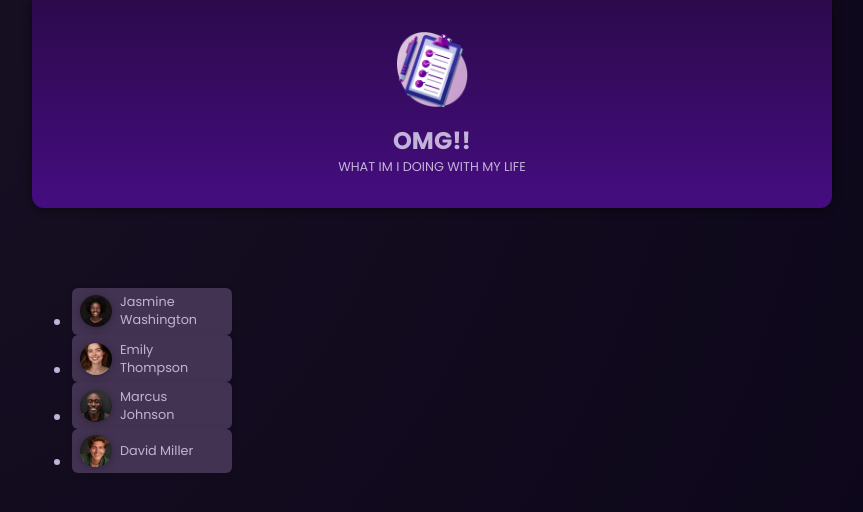
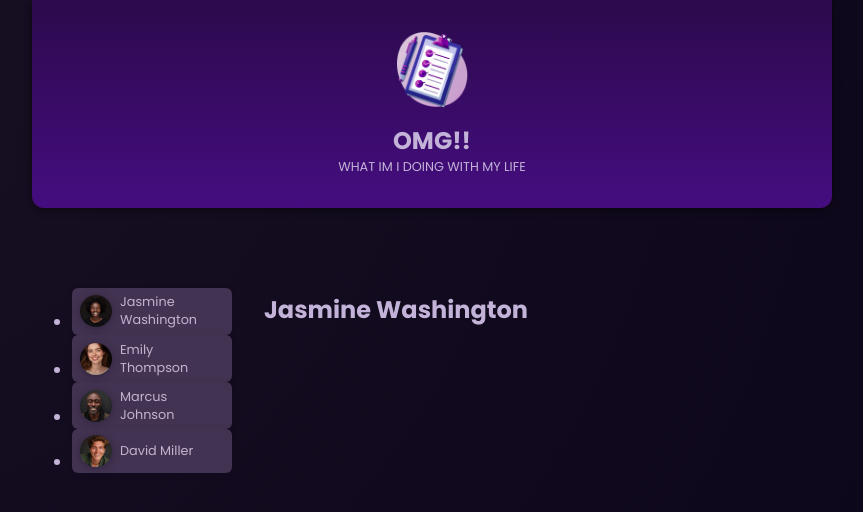
Before and after one commit to Ru-Rus/first-angular-app, an Angular app: page / in a window 1280 px wide. Shown: the top 512 px of the page, without its empty margins (208-1071 px from the left). Built offline with nearby package versions, Linux system fonts and the light colour scheme.

Commit message:
(Exercise: Create a Configurable Component)

```diff
--- a/src/app/app.html
+++ b/src/app/app.html
@@ -1,6 +1,5 @@
 <app-header />
 
-<!-- fjdkjdksjdkjskdsd -->
 <main>
   <ul>
     <li>
@@ -19,4 +18,7 @@
       <app-user [id]="users[3].id" [image]="users[3].avatar" [name]="users[3].name" (select)="onSelectUser($event)"/>
     </li>
   </ul>
+
+<app-tasks [name]="selectedUser.name"/>
+
 </main>
--- a/src/app/app.ts
+++ b/src/app/app.ts
@@ -3,17 +3,25 @@ import { RouterOutlet } from '@angular/router';
 import { headerComponent } from './header/header.component';
 import { User } from "./user/user";
 import { DUMMY_USERS } from './dummy-user';
+import { Tasks } from "./tasks/tasks";
 
 @Component({
   selector: 'app-root',
-  imports: [headerComponent, User],
+  imports: [headerComponent, User, Tasks],
   templateUrl: './app.html',
   styleUrl: './app.css'
 })
 export class App {
   // protected readonly title = signal('first-angular-app');
   users = DUMMY_USERS;
+  selectedUserId = 'u1';
+
+  get selectedUser(){
+    return this.users.find((user) => user.id === this.selectedUserId)!;
+  }
+
+
   onSelectUser(id:string){
-    console.log('Selected user with id: ' + id)
+   this.selectedUserId = id;
   };
 }
--- /dev/null
+++ b/src/app/tasks/tasks.html
@@ -0,0 +1,3 @@
+<div>
+  <h2>{{name}}</h2>
+</div>
--- /dev/null
+++ b/src/app/tasks/tasks.ts
@@ -0,0 +1,12 @@
+import { Component, Input } from '@angular/core';
+import { headerComponent } from '../header/header.component';
+import { User } from '../user/user';
+@Component({
+  selector: 'app-tasks',
+  imports: [],
+  templateUrl: './tasks.html',
+  styleUrl: './tasks.css'
+})
+export class Tasks {
+  @Input({required: true}) name!: string;
+}
--- a/src/app/user/user.ts
+++ b/src/app/user/user.ts
@@ -1,4 +1,4 @@
-import { Component, computed, EventEmitter, Input, input, Output } from '@angular/core';
+import { Component, computed, EventEmitter, Input, input, Output, output } from '@angular/core';
 
 import { DUMMY_USERS } from '../dummy-user';
 
@@ -15,7 +15,7 @@ export class User {
   @Input({required:true}) id!: string;
   @Input({required:true}) image!: string;
   @Input({required:true}) name!: string;
-  @Output() select = new EventEmitter();
+  @Output() select = new EventEmitter<string>();
 
   // image = input.required<string>();
   // name = input.required<string>();
@@ -23,6 +23,8 @@ export class User {
   // imagePath = computed(()=> {
   //   return 'assets/user/' + this.image();
   // });
+
+  //select = output<string>();
 
   get imagePath(){
     return 'assets/users/' + this.image;
```
Also changed, not shown: src/app/tasks/tasks.css (added).
